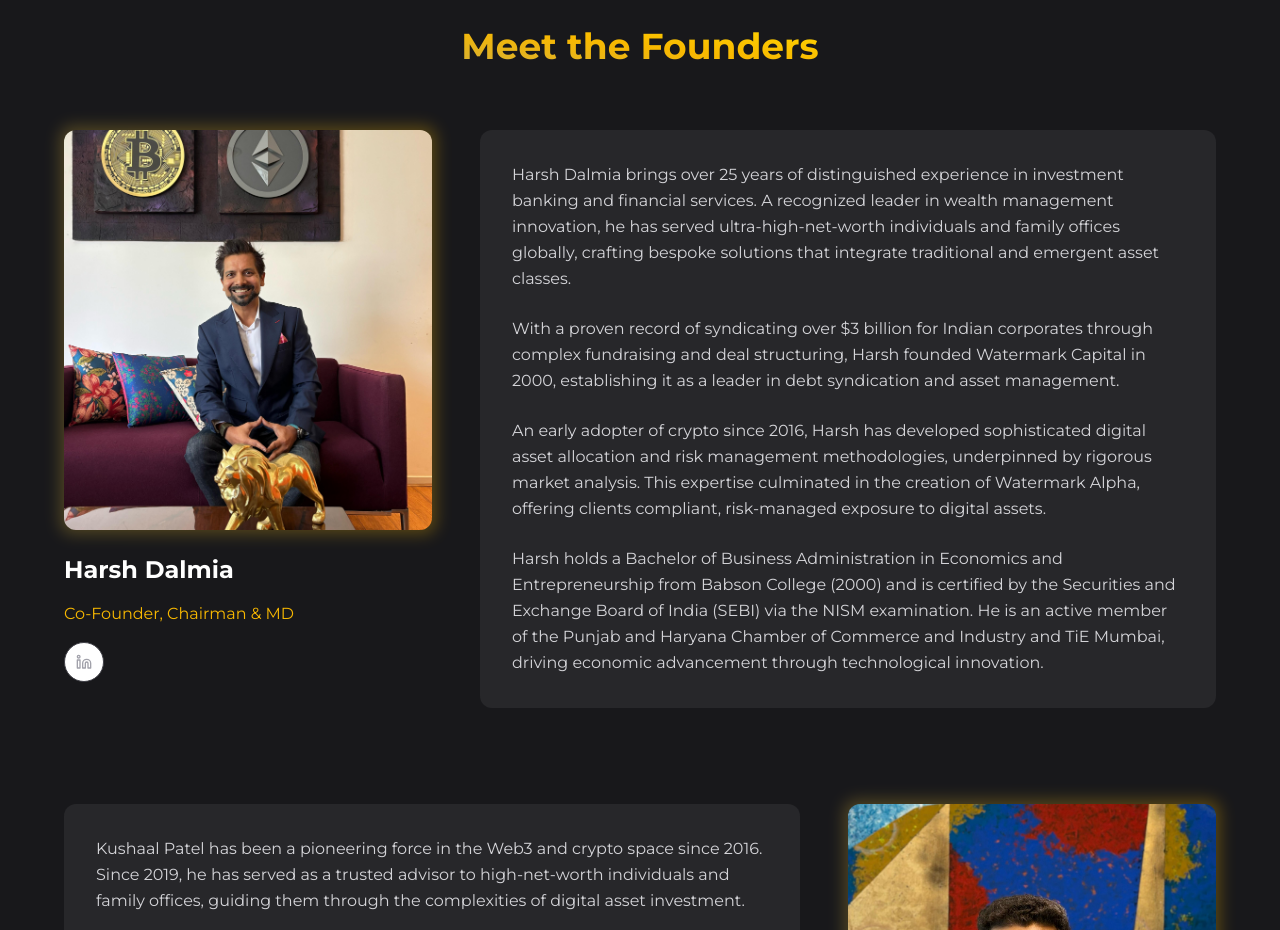
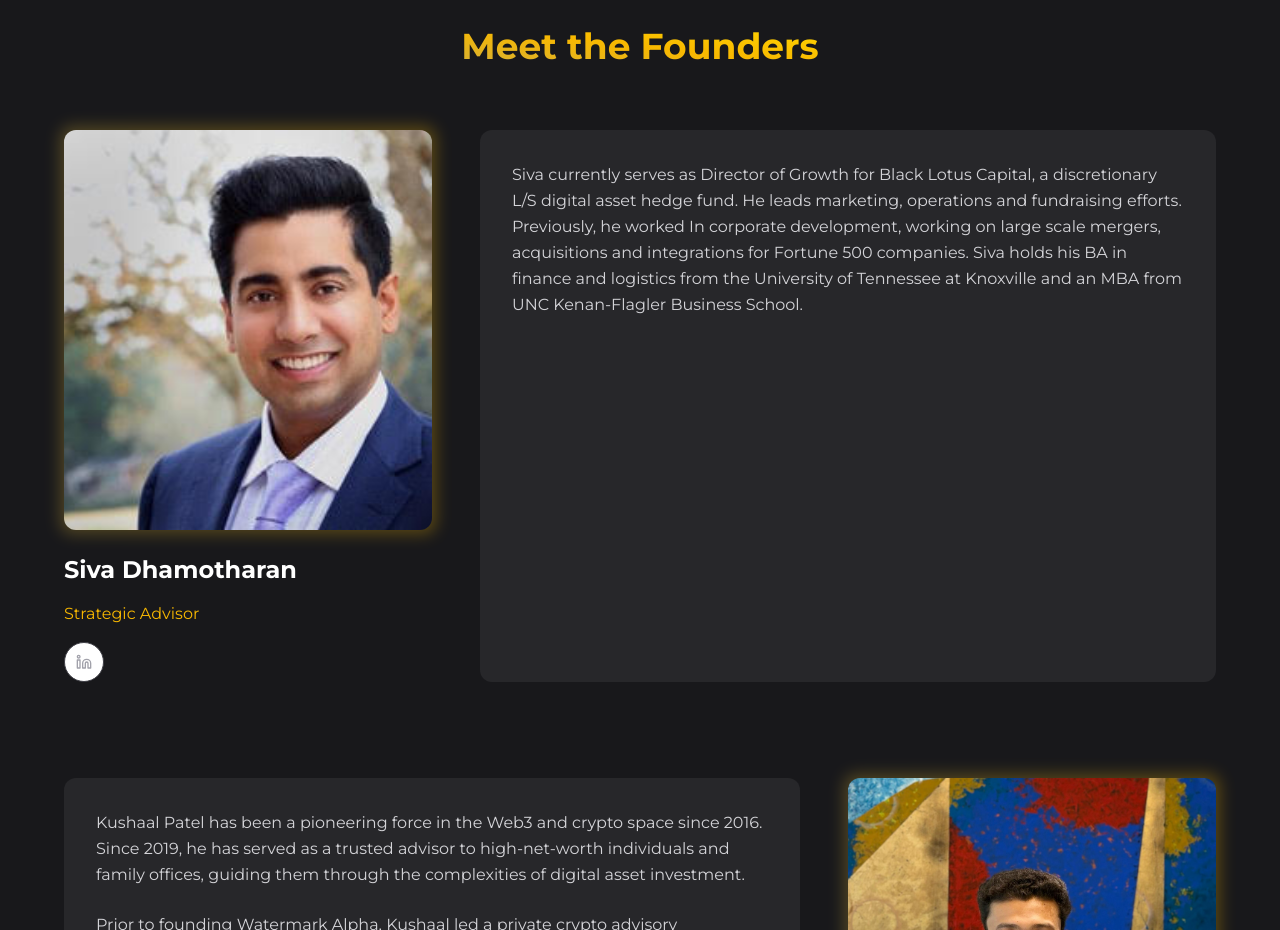
Before and after one commit to UtkarshRanjan07/AumAlpha, a React (Vite) app: page /about in a window 1280 px wide. Shown: the part 980-1910 px from the top of the page. Built offline with nearby package versions, Linux system fonts and the light colour scheme.

Commit message:
Update: Changed cofounder details

```diff
--- a/src/pages/About.tsx
+++ b/src/pages/About.tsx
@@ -3,16 +3,11 @@ import { ExternalLink, Linkedin, Twitter } from 'lucide-react';
 
 const founderData = [
   {
-    name: 'Harsh Dalmia',
-    title: 'Co-Founder, Chairman & MD',
-    image: '/lovable-uploads/Harsh.jpeg',
-    bio: `Harsh Dalmia brings over 25 years of distinguished experience in investment banking and financial services. A recognized leader in wealth management innovation, he has served ultra-high-net-worth individuals and family offices globally, crafting bespoke solutions that integrate traditional and emergent asset classes.
-
-With a proven record of syndicating over $3 billion for Indian corporates through complex fundraising and deal structuring, Harsh founded Watermark Capital in 2000, establishing it as a leader in debt syndication and asset management.
-
-An early adopter of crypto since 2016, Harsh has developed sophisticated digital asset allocation and risk management methodologies, underpinned by rigorous market analysis. This expertise culminated in the creation of Watermark Alpha, offering clients compliant, risk-managed exposure to digital assets.
-
-Harsh holds a Bachelor of Business Administration in Economics and Entrepreneurship from Babson College (2000) and is certified by the Securities and Exchange Board of India (SEBI) via the NISM examination. He is an active member of the Punjab and Haryana Chamber of Commerce and Industry and TiE Mumbai, driving economic advancement through technological innovation.`,
+    name: 'Siva Dhamotharan',
+    title: 'Strategic Advisor',
+    image: '/lovable-uploads/Siva.jpeg',
+    bio: `Siva currently serves as Director of Growth for Black Lotus Capital, a discretionary L/S digital asset hedge fund. He leads marketing, operations and fundraising efforts. Previously, he worked In corporate development, working on large scale mergers, acquisitions and integrations for Fortune 500 companies. Siva holds his BA in finance and logistics from the University of Tennessee at Knoxville and an MBA from UNC Kenan-Flagler Business School.
+`,
     linkedin: 'https://www.linkedin.com/in/harsh-dalmia-9696711b7/'
   },
   {
```
Also changed, not shown: public/lovable-uploads/siva.jpeg (added).
